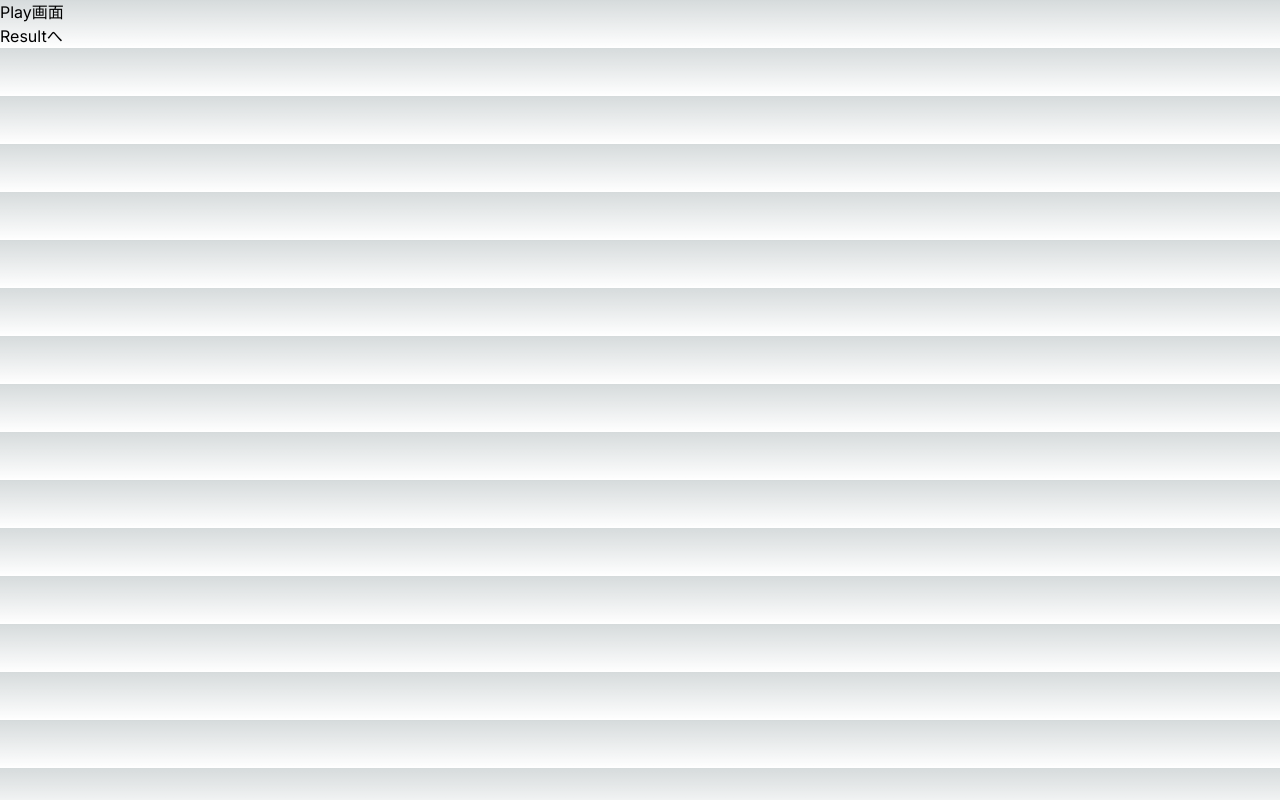
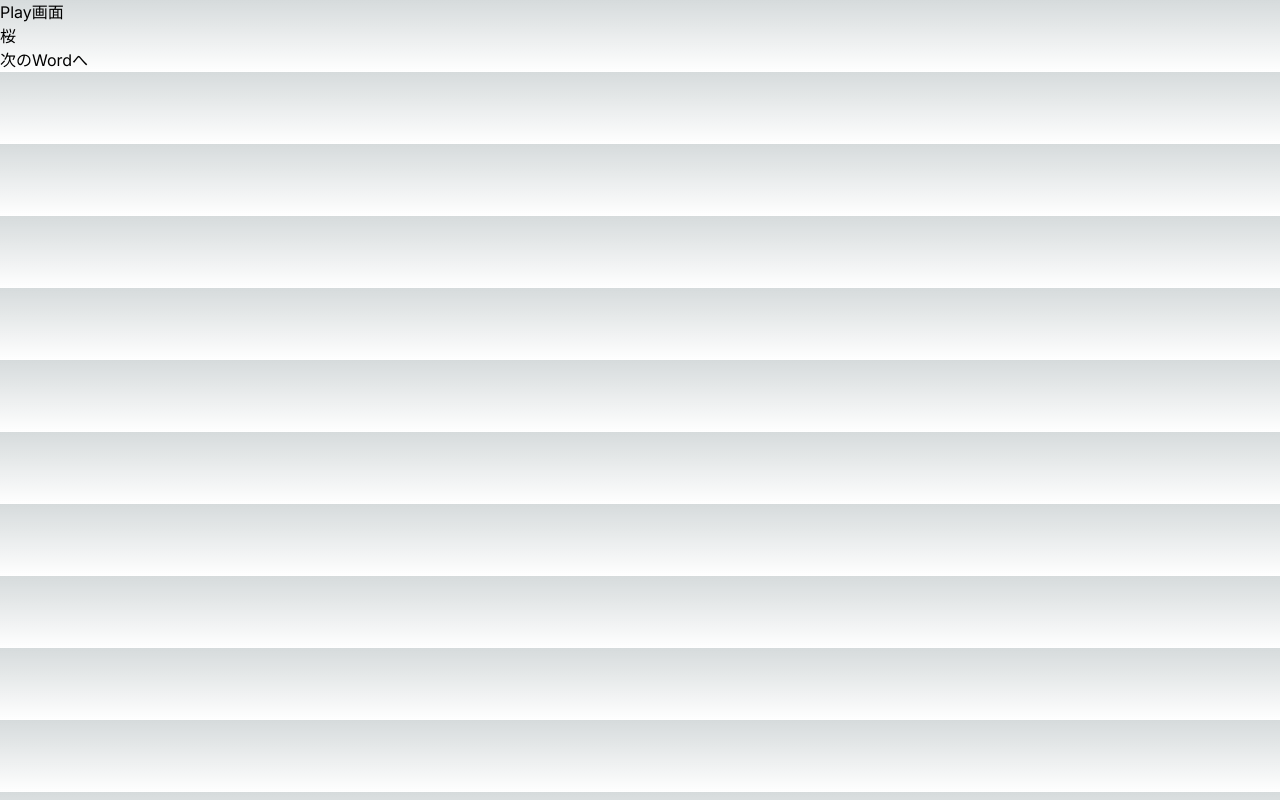
Before and after one commit to TCU-DC/FlickGameFront, a Next.js app: page /play in a window 1280 px wide. Built offline with nearby package versions, Linux system fonts and the light colour scheme.

Commit message:
feat: jsonを読み取って次の単語に行けるようにした

```diff
--- a/app/page.tsx
+++ b/app/page.tsx
@@ -1,10 +1,10 @@
-import Button from "@/components/Button";
+import NavigateButton from "@/components/NavigateButton";
 
 export default function Home() {
   return (
     <main>
       <h1>Home画面</h1>
-      <Button to="play" label="Playへ" />
+      <NavigateButton to="play" label="Playへ" />
     </main>
   );
 }
--- a/app/play/page.tsx
+++ b/app/play/page.tsx
@@ -1,10 +1,15 @@
-import Button from "@/components/Button";
+import { Container } from "@/di/container";
+import Play from "@/components/Play";
 
-export default function Play() {
-  return (
-    <main>
-      <h1>Play画面</h1>
-      <Button to="result" label="Resultへ" />
-    </main>
-  );
-}
+const getWordData = async () => {
+  const dataLoader = Container.getInstance().getDataLoader();
+  const wordData = await dataLoader.load();
+  return wordData;
+};
+
+const PlayPage = async () => {
+  const wordData = await getWordData();
+  return <Play data={wordData} />;
+};
+
+export default PlayPage;
--- a/app/result/page.tsx
+++ b/app/result/page.tsx
@@ -1,10 +1,10 @@
-import Button from "@/components/Button";
+import NavigateButton from "@/components/NavigateButton";
 
 export default function Result() {
   return (
     <main>
       <h1>Result画面</h1>
-      <Button to="" label="最初の画面へ" />
+      <NavigateButton to="" label="最初の画面へ" />
     </main>
   );
 }
--- a/components/Button.tsx
+++ b/components/NavigateButton.tsx
@@ -2,21 +2,16 @@
 
 import { useRouter } from "next/navigation";
 
-interface ButtonProps {
+interface NavigateButtonProps {
   to: string | "";
   label: string;
-  onClick?: () => void;
 }
 
-const Button: React.FC<ButtonProps> = ({ to, label, onClick }) => {
+const NavigateButton: React.FC<NavigateButtonProps> = ({ to, label }) => {
   const router = useRouter();
 
   const navigateTo = () => {
-    if (onClick) {
-      onClick();
-    } else if (to) {
-      router.push("/" + to);
-    }
+    router.push("/" + to);
   };
 
   return (
@@ -26,4 +21,4 @@ const Button: React.FC<ButtonProps> = ({ to, label, onClick }) => {
   );
 };
 
-export default Button;
+export default NavigateButton;
--- /dev/null
+++ b/components/Play.tsx
@@ -0,0 +1,51 @@
+"use client";
+
+import { useState, useEffect } from "react";
+import NavigateButton from "@/components/NavigateButton";
+import { WordList } from "@/models/word";
+
+type PlayProps = {
+  data: WordList;
+};
+
+const Play = ({ data }: PlayProps) => {
+  const [isFinished, setIsFinished] = useState(false);
+  const [currentIndex, setCurrentIndex] = useState(0);
+  const [loading, setLoading] = useState(true);
+  const currentWord = data.words[currentIndex];
+
+  useEffect(() => {
+    if (data) {
+      setLoading(false);
+    }
+  }, [data]);
+
+  const handleNextWord = () => {
+    const nextIndex = currentIndex + 1;
+    setIsFinished(nextIndex >= data.words.length);
+
+    if (nextIndex < data.words.length) {
+      setCurrentIndex(nextIndex);
+    }
+  };
+
+  if (loading) {
+    return <div>Loading...</div>;
+  }
+
+  return (
+    <main>
+      <h1>Play画面</h1>
+      <p>{currentWord.word.content}</p>
+      {isFinished ? (
+        <NavigateButton to="result" label="結果画面へ" />
+      ) : (
+        <button type="button" onClick={handleNextWord}>
+          次のWordへ
+        </button>
+      )}
+    </main>
+  );
+};
+
+export default Play;
--- a/models/word.ts
+++ b/models/word.ts
@@ -10,5 +10,5 @@ export interface WordItem {
 }
 
 export interface WordList {
-  words: Word[];
+  words: WordItem[];
 }
```
